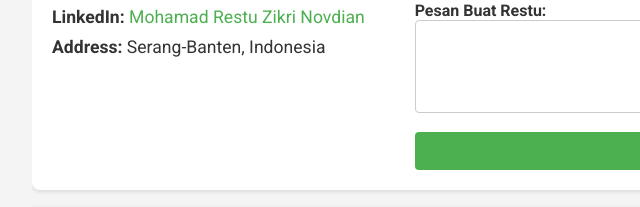
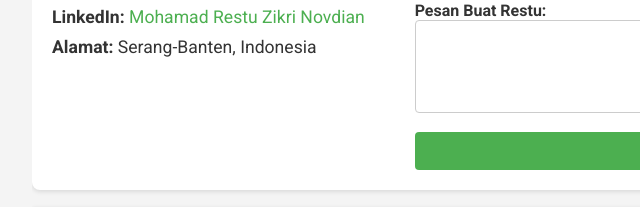
Before and after one commit to Mohamadreztu/My-Portofolio, a plain HTML site: page index.html in a window 1280 px wide. Shown: the part 1855-2062 px from the top of the page, 96-736 px from the left. Drawn offline with Linux system fonts and the light colour scheme.

Commit message:
Update index.html

```diff
--- a/index.html
+++ b/index.html
@@ -121,7 +121,7 @@
                         <p><strong>Email:</strong> <a href="mailto:your.email@example.com">reztuzikri@gmail.com</a></p>
                         <p><strong>No.Telpon:</strong> 0877-7662-3080</p>
                         <p><strong>LinkedIn:</strong> <a href="https://id.linkedin.com/in/mohamadrestu87" target="_blank">Mohamad Restu Zikri Novdian</a></p>
-                        <p><strong>Address:</strong> Serang-Banten, Indonesia</p>
+                        <p><strong>Alamat:</strong> Serang-Banten, Indonesia</p>
                     </div>
 
                     <div class="contact-form">
```
